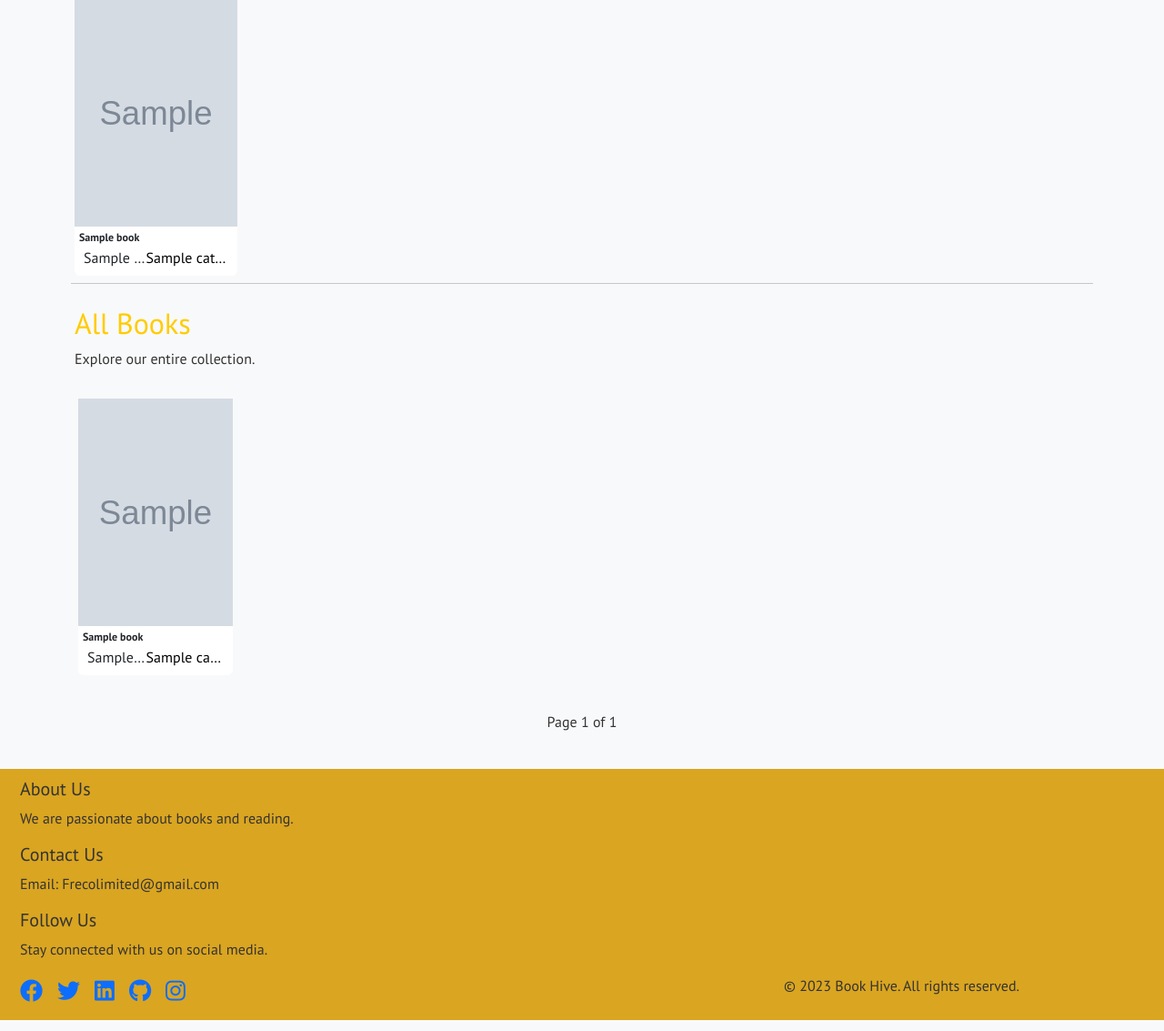
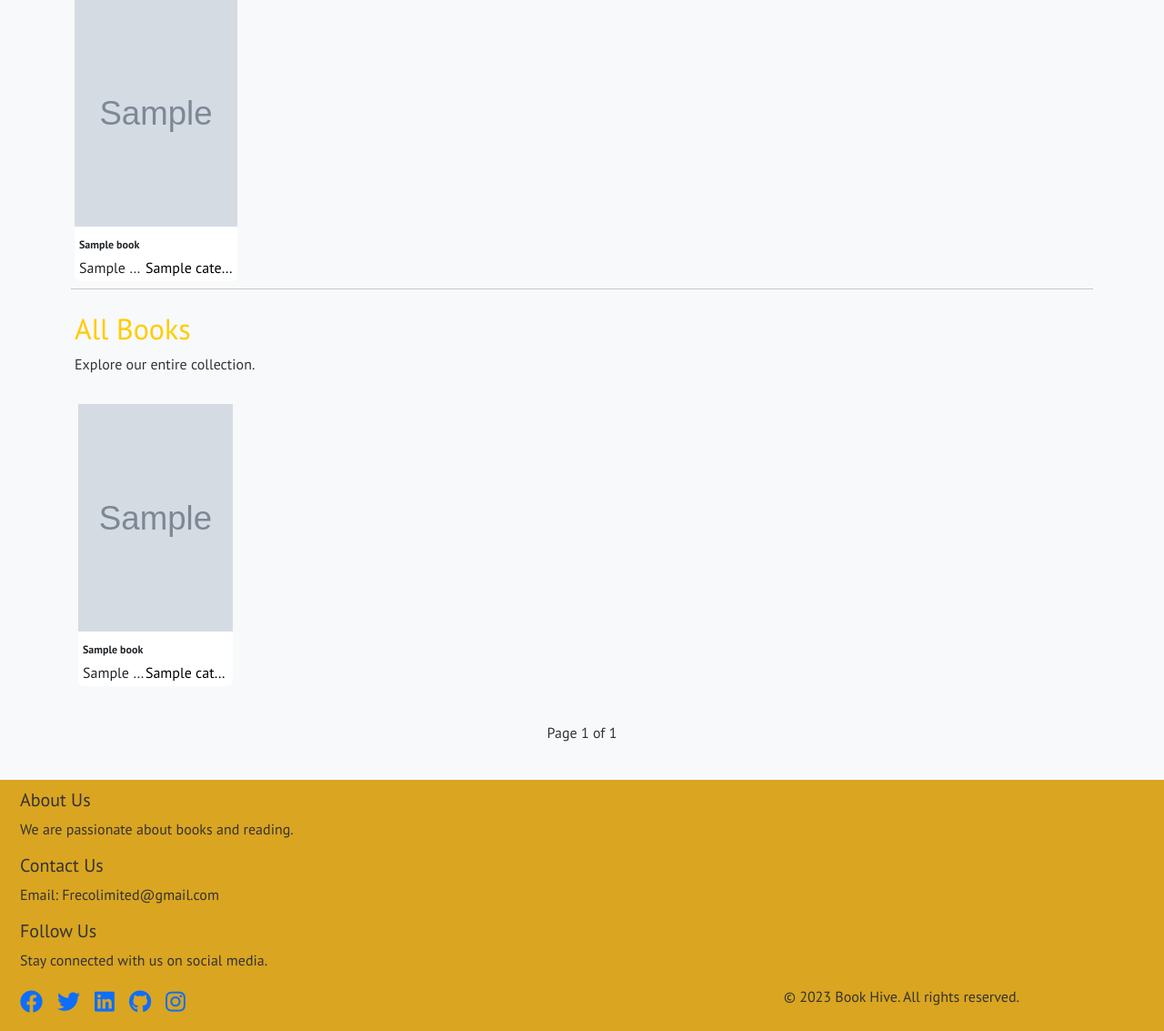
Before and after one commit to enocol/BookHive, a Django app: template bookstore/templates/bookstore/index.html in a window 1280 px wide. Shown: the part 257-1390 px from the top of the page at 91% size. Run offline with Django 3.2, Linux system fonts and the light colour scheme; the template is opened without the code that fills it: most values are stand-ins (such as "Sample title", 1, 10 or a date in 2020); grey boxes marked "Sample" are stand-in pictures; some web fonts are replaced.

Commit message:
Edit styles

```diff
--- a/bookhive/settings.py
+++ b/bookhive/settings.py
@@ -31,7 +31,7 @@ TEMPLATES_DIR = os.path.join(BASE_DIR, 'templates')
 SECRET_KEY = os.environ.get("SECRET_KEY", '')
 
 # SECURITY WARNING: don't run with debug turned on in production!
-DEBUG = True
+DEBUG = False
 
 ALLOWED_HOSTS = ['127.0.0.1', ".herokuapp.com", "bookhive.herokuapp.com"]
 
--- a/bookstore/templates/bookstore/index.html
+++ b/bookstore/templates/bookstore/index.html
@@ -51,8 +51,8 @@
 
           <div class="card-body">
             <div>
-              <h3>{{ book.title }}</h3>
-              <div class="d-flex justify-content-between">
+              <h3 class="my-2">{{ book.title }}</h3>
+              <div class="d-flex justify-content-between p-0">
                 <h4>{{ book.author }}</h4>
                 <h4 class="category">{{book.category}}</h4>
               </div>
@@ -88,8 +88,8 @@
 
             <div class="card-body">
               <div>
-                <h3>{{ book.title }}</h3>
-               <div class="d-flex justify-content-between">
+                <h3 class="my-2">{{ book.title }}</h3>
+               <div class="d-flex justify-content-between p-0">
                 <h4>{{ book.author }}</h4>
                 <h4 class="category">{{book.category}}</h4>
               </div>
--- a/env.py
+++ b/env.py
@@ -4,5 +4,6 @@ import os
 
 URL = "postgresql://neondb_owner:npg_mTJOzXVn1kt4@ep-bitter-mud-a2g3b5ng.eu-central-1.aws.neon.tech/fox_dock_frill_839343"
 SECRET_KEY = 'django-insecure-q!_9sq!%n_oo-7_qq(0@rvhvhz!s2r$cl8!ny+sc3&zl5h_c*-'
+DEBUG = False
 os.environ.setdefault("DATABASE_URL", URL)
 os.environ.setdefault("SECRET_KEY", SECRET_KEY)
```
